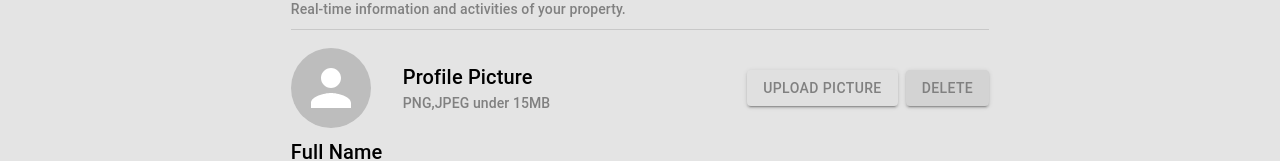
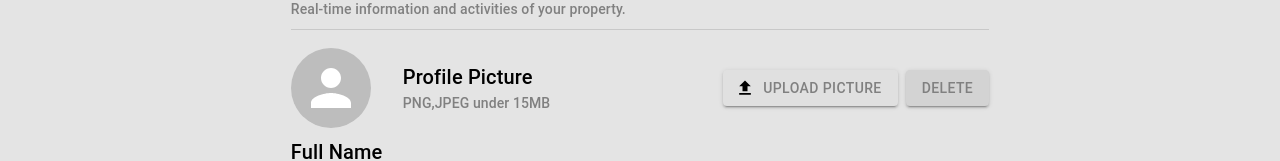
Before and after one commit to hemilika/social-media-app, a React (Vite) app in the folder client/: page /account in a window 1280 px wide. Shown: the part 143-304 px from the top of the page. Built offline with nearby package versions, Linux system fonts and the light colour scheme.

Commit message:
icon updated

```diff
--- a/client/src/components/my-account/AccountInfo.jsx
+++ b/client/src/components/my-account/AccountInfo.jsx
@@ -1,3 +1,4 @@
+import { Upload } from "@mui/icons-material";
 import {
   Avatar,
   Button,
@@ -26,7 +27,7 @@ const AccountInfo = () => {
           </Stack>
         </Stack>
         <Stack direction="row" spacing={1} alignItems="center">
-          <Button color="inherit" variant="contained">
+          <Button color="inherit" variant="contained" startIcon={<Upload />}>
             <Typography color="GrayText" variant="button">
               Upload picture
             </Typography>
```
